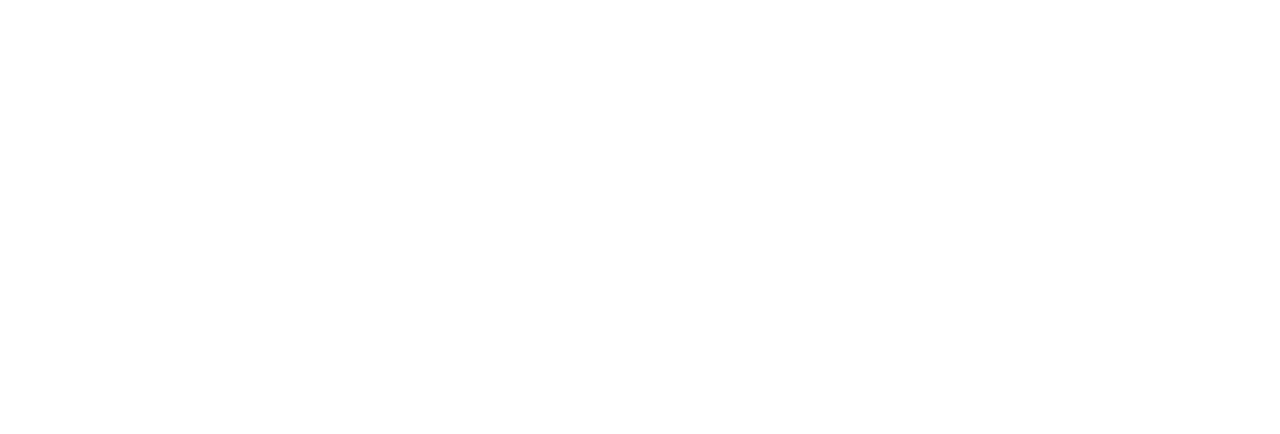
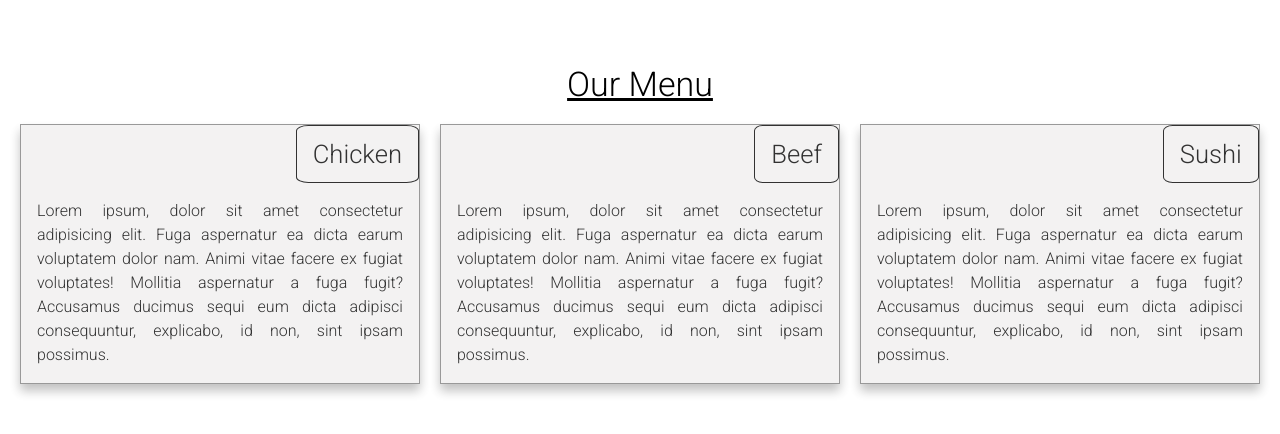
Before and after one commit to Adityakubde/CS_HTML-CSS-and-Javascript-for-Web-Developers, a plain HTML site: page Assing_2/index.html in a window 1280 px wide. Drawn offline with Linux system fonts and the light colour scheme.

Commit message:
Assignment-2 sol

```diff
--- a/Assing_2/CSS/main.css
+++ b/Assing_2/CSS/main.css
@@ -0,0 +1,77 @@
+@import url("https://fonts.googleapis.com/css2?family=Roboto:wght@300&display=swap");
+
+* {
+  padding: 0;
+  margin: 0;
+  box-sizing: border-box;
+  font-family: "Roboto", sans-serif;
+  transition: 0.6s;
+}
+
+.heading {
+  margin-top: 5%;
+  text-align: center;
+  font-size: 34px;
+  text-decoration: underline;
+}
+.container {
+  /* margin: 20px;
+  margin-top: 3%; */
+  padding: 10px;
+
+  width: fit-content;
+  min-height: auto;
+  /* height: ; */
+  /* background-color: antiquewhite; */
+}
+
+@media (min-width: 992px) {
+  .large {
+    width: 33.33%;
+  }
+}
+
+@media (min-width: 768px) and (max-width: 991px) {
+  .mid {
+    width: 50%;
+  }
+  .mid-12 {
+    width: 100%;
+  }
+}
+
+@media (max-width: 767px) {
+  .small {
+    width: 100%;
+  }
+}
+
+.box {
+  float: left;
+  word-spacing: 2px;
+  line-height: 1.5em;
+  text-align: justify;
+}
+
+section {
+  margin: 10px;
+  border: 1px solid gray;
+  padding: 16px;
+  background: rgb(241, 240, 240);
+  box-shadow: 0px 7px 10px rgba(0, 0, 0, 0.3);
+
+  opacity: 0.8;
+}
+span {
+  border: 1px solid black;
+  border-radius: 10%;
+  float: right;
+  padding: 16px;
+  margin-top: -16px;
+  margin-right: -16px;
+  margin-bottom: 16px;
+  font-size: 1.6em;
+}
+p {
+  clear: both;
+}
--- a/Assing_2/index.html
+++ b/Assing_2/index.html
@@ -4,11 +4,42 @@
 <head>
     <meta charset="UTF-8">
     <meta name="viewport" content="width=device-width, initial-scale=1.0">
-    <title>Document</title>
+    <title>Assignment 2</title>
+    <link rel="stylesheet" href="./CSS/main.css">
+
 </head>
 
 <body>
-
+    <div class="heading">Our Menu</div>
+    <div class="container">
+        <div class="small mid large box">
+            <section><span class="menu">Chicken</span>
+                <p>Lorem ipsum, dolor sit amet consectetur adipisicing elit. Fuga aspernatur ea dicta earum voluptatem
+                    dolor
+                    nam. Animi vitae facere ex fugiat voluptates! Mollitia aspernatur a fuga fugit? Accusamus ducimus
+                    sequi
+                    eum dicta adipisci consequuntur, explicabo, id non, sint ipsam possimus.</p>
+            </section>
+        </div>
+        <div class="small mid large box">
+            <section><span class="menu">Beef</span>
+                <p>Lorem ipsum, dolor sit amet consectetur adipisicing elit. Fuga aspernatur ea dicta earum voluptatem
+                    dolor
+                    nam. Animi vitae facere ex fugiat voluptates! Mollitia aspernatur a fuga fugit? Accusamus ducimus
+                    sequi
+                    eum dicta adipisci consequuntur, explicabo, id non, sint ipsam possimus.</p>
+            </section>
+        </div>
+        <div class="small mid-12 large box">
+            <section><span class="menu">Sushi</span>
+                <p>Lorem ipsum, dolor sit amet consectetur adipisicing elit. Fuga aspernatur ea dicta earum voluptatem
+                    dolor
+                    nam. Animi vitae facere ex fugiat voluptates! Mollitia aspernatur a fuga fugit? Accusamus ducimus
+                    sequi
+                    eum dicta adipisci consequuntur, explicabo, id non, sint ipsam possimus.</p>
+            </section>
+        </div>
+    </div>
 </body>
 
 </html>
```
